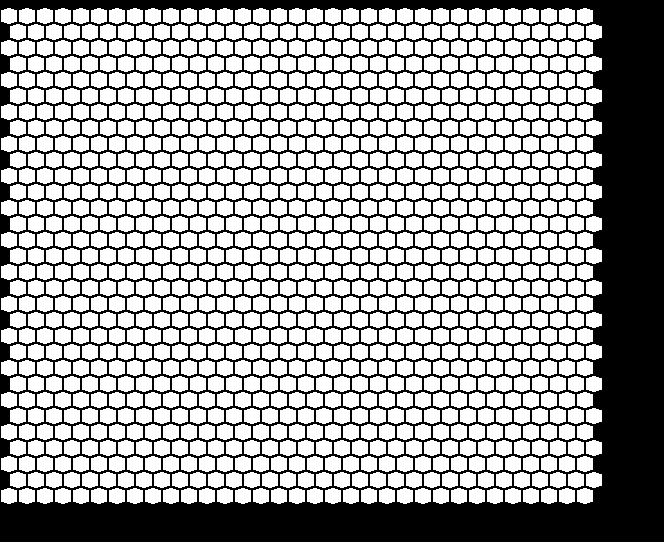
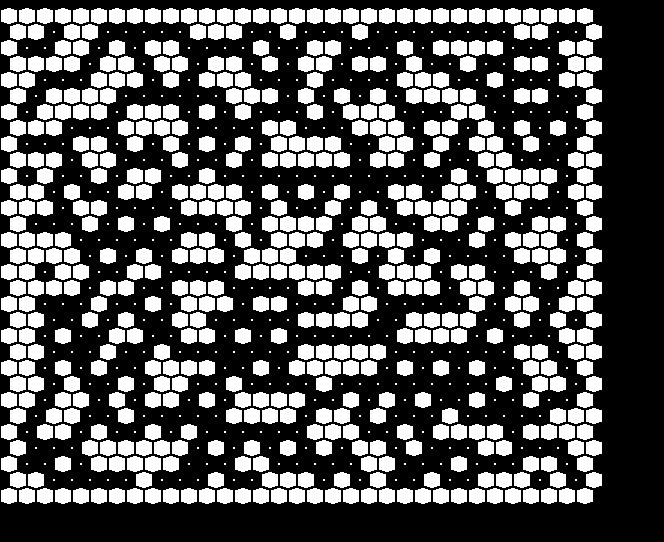
Before and after one commit to 370417/hex-adventure, a plain HTML site: page index.html in a window 1280 px wide. Shown: the whole page, without its empty margins (0-664 px from the left). Drawn offline with Linux system fonts and the light colour scheme.

Commit message:
draw first step of level generation

```diff
--- a/display.js
+++ b/display.js
@@ -24,16 +24,14 @@
             } else {
                 tile = document.createElement('div');
                 tile.setAttribute('class', 'white ' + type + ' tile');
+                if (type === 'floor') {
+                    console.log(' ')
+                }
                 this.tiles[pos] = {type, tile};
                 this.$tiles.appendChild(tile);
             }
             tile.style.left = realx + 'px';
             tile.style.top = realy + 'px';
-
-
-            //tile = this.tiles[type];
-            //const ctx = this.ctxs[y];
-            //ctx.drawImage(tile.canvas, 0, 0, xu, bigyu, realx, 0, xu, bigyu);
         },
     };
 
--- a/index.js
+++ b/index.js
@@ -3,6 +3,6 @@ const display = Display();
 const level = Level(xy2pos(5, 5));
 
 for (const pos in level.passable) {
-    const tile = level.passable[pos] ? 'wall' : 'floor';
+    const tile = level.passable[pos] ? 'floor' : 'wall';
     display.drawTile(pos, tile);
 }
--- a/tiles.css
+++ b/tiles.css
@@ -16,13 +16,13 @@ html {
 /* Tiles */
 
 .wall {
-    -webkit-mask: url(tileset.png), 0em 0rem;
-    mask: url(tileset.png), 0em 0rem;
+    -webkit-mask: url(tileset.png) 0em 0rem;
+    mask: url(tileset.png) 0em 0rem;
 }
 
 .floor {
-    -webkit-mask: url(tileset.png), 1em 0rem;
-    mask: url(tileset.png), 1em 0rem;
+    -webkit-mask: url(tileset.png) -1em 0rem;
+    mask: url(tileset.png) -1em 0rem;
 }
 
 /* Colors */
```
